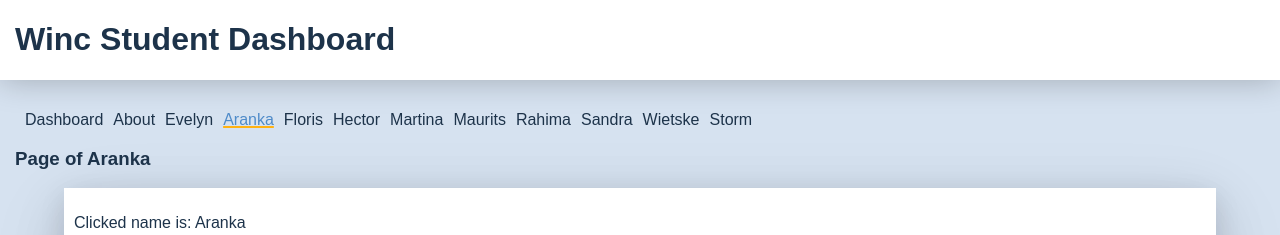
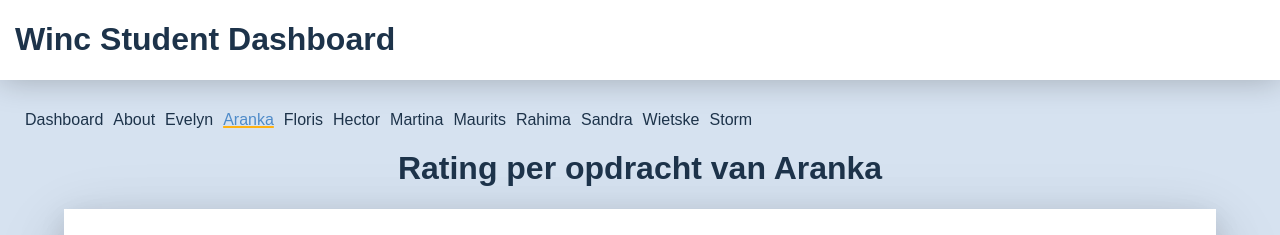
Before and after one commit to PasquinelP/pascal_pater-eindopdracht-React-Student-Dashboard, a React (Create React App) app: page /student/Aranka in a window 1280 px wide. Shown: the top 235 px of the page. Built offline with nearby package versions, Linux system fonts and the light colour scheme; the HTML template or start-up script is replaced by a standard one.

Commit message:
update page title student

```diff
--- a/src/components/Student.js
+++ b/src/components/Student.js
@@ -10,7 +10,7 @@
   return (
     <div>
       <Nav />
-      <h3>Page of {name}</h3>
+      <h1 className="page-title">Rating per opdracht van {name}</h1>
       <Chart />
       <SortRating />
     </div>
```
